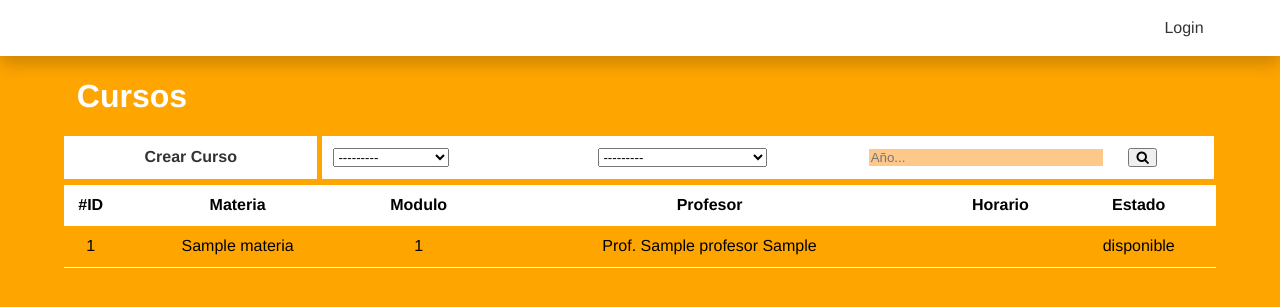
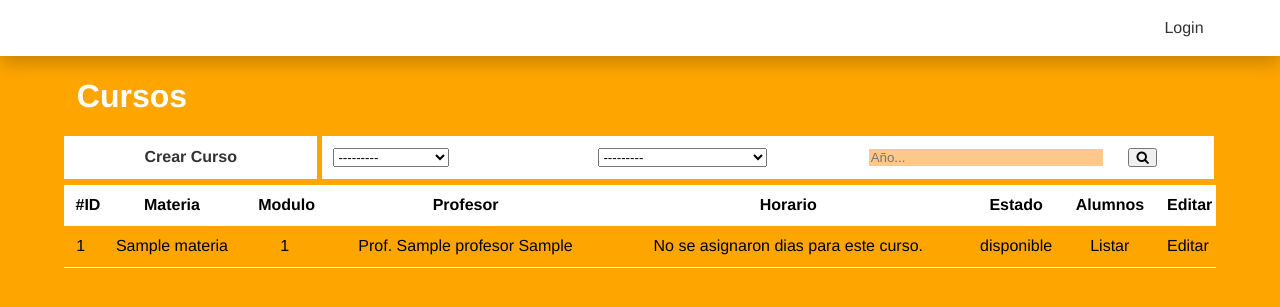
Before and after one commit to GeOnE-357/ProyectoEspacio, a Django app: page /Curso/ in a window 1280 px wide. Shown: the part 119-426 px from the top of the page. Run offline with Django 3.2, Linux system fonts and the light colour scheme; tables that the repository leaves empty hold one stand-in row (values such as "Sample post").

Commit message:
arreglado el mostrar horarios en cursos, ademas de la lista de horarios por aula.

```diff
--- a/asistencia/urls.py
+++ b/asistencia/urls.py
@@ -3,7 +3,7 @@ from . import views
 
 urlpatterns = [
 url(r'^Mostrar/MisCursos/(?P<usuario>\w+)/$', views.index, name="asistencia-index"),
-url(r'^Mostrar/MisCursos/Inscriptos/(?P<curso>\d+)$', views.listarAlumnoCurso, name="alumno-index"),
-url(r'^Mostrar/MisCursos/Asistencia/(?P<curso>\d+)$', views.listarAsistenciaCurso, name="alumno-asistencia"),
-url(r'^Mostrar/MisCursos/Asistencia/Realizada/$', views.AsistenciaCrear, name="asistencia-crear"),
+url(r'^Mostrar/Inscriptos/(?P<curso>\d+)$', views.listarAlumnoCurso, name="alumno-index"),
+url(r'^Mostrar/Asistencia/(?P<curso>\d+)$', views.listarAsistenciaCurso, name="alumno-asistencia"),
+url(r'^Mostrar/Asistencia/Realizada/$', views.AsistenciaCrear, name="asistencia-crear"),
 ]
--- a/cursos/views.py
+++ b/cursos/views.py
@@ -12,7 +12,22 @@ def cursosListar(request):
 	materias=Materia.objects.all()
 	profes=Profesor.objects.all()
 	filtro = CursoFilter(request.GET, queryset=cursos)
-	return render(request, 'cursos/index.html', {'filtro':filtro, 'materias':materias, 'profes':profes,} )
+	lista=[]
+	for fi in filtro.qs:
+		curso=[]
+		curso.append(fi.id)
+		curso.append(fi.materiaID)
+		curso.append(fi.modulo)
+		curso.append(fi.profesorID)
+		dias=[]
+		det=DetalleAula.objects.filter(estado='en curso', cursoID=fi.id)
+		for d in det:
+			dia=str(d.aulaId)+": "+str(d.diaId)+" "+str(d.horaId)+":00"
+			dias.append(dia)
+		curso.append(dias)
+		curso.append(fi.estado)
+		lista.append(curso)
+	return render(request, 'cursos/index.html', {'filtro':lista, 'materias':materias, 'profes':profes,} )
 
 
 def cursosCrear(request):
--- a/dependencia/views.py
+++ b/dependencia/views.py
@@ -17,8 +17,7 @@ def aulas(request, id):
 		})
 
 def detalleAula(request,id):
-	detalle=DetalleAula.objects.filter(aulaId=id)
-	detalle.order_by('HoraId')
+	detalle=DetalleAula.objects.filter(aulaId=id).order_by('horaId', 'diaId')
 	aula=get_object_or_404(Aula, id=id)
 	dia=get_list_or_404(Dia)
 	lista=[]
--- a/templates/asistencia/detalle.html
+++ b/templates/asistencia/detalle.html
@@ -26,6 +26,10 @@
           <td> {{ li.telefono }} </td>
           <td><a class="Edit" href="{% url 'persona-editar' 'Alumno' li.id %}">EDITAR</a></td>
         </tr>
+      {% empty %}
+        <tr>
+            <td colspan="6">No se encontraron Alumnos o no fueron inscriptos.</td>
+        </tr>
       {% endfor %}
   </tbody>
   </table>
--- a/templates/cursos/index.html
+++ b/templates/cursos/index.html
@@ -11,6 +11,7 @@
   </div>
   <div class="box">
     <table class="table ">
+      <tbody>
       <tr>
         <th>#ID</th>
         <th>Materia</th>
@@ -18,17 +19,25 @@
         <th>Profesor</th>
         <th>Horario</th>
         <th>Estado</th>
+        <th>Alumnos</th>
+        <th>Editar</th>
       </tr>
-  		<tbody>
-        {% for Curso in filtro.qs %}
+        {% for Curso in filtro %}
         <tr>
-            <td><a {% if user.is_staff %} href="{% url 'cursos-editar' Curso.id %}" {% endif %}>{{ Curso.id }}</a></td>
-            <td> {{ Curso.materiaID }} </td>
-            <td> {{ Curso.modulo }} </td>
-            <td> {{ Curso.profesorID }} </td>
+            <td> {{ Curso.0 }} </td>
+            <td> {{ Curso.1 }} </td>
+            <td> {{ Curso.2 }} </td>
+            <td> {{ Curso.3 }} </td>
             <td>
+              {% for det in Curso.4 %}
+                {{ det }} </br>
+              {% empty %}
+                No se asignaron dias para este curso.
+              {% endfor %}
             </td>
-            <td> {{ Curso.estado }} </td>
+            <td> {{ Curso.5 }} </td>
+            <td><a {% if user.is_staff %} class="Insc" href="{% url 'alumno-index' Curso.0 %}" {% endif %}>Listar</a></td>
+            <td><a {% if user.is_staff %} class="Edit" href="{% url 'cursos-editar' Curso.0 %}" {% endif %}>Editar</a></td>
 	       </tr>
         {% empty %}
         <tr>
```
Lines whose indentation alone changed are shown as unchanged.
